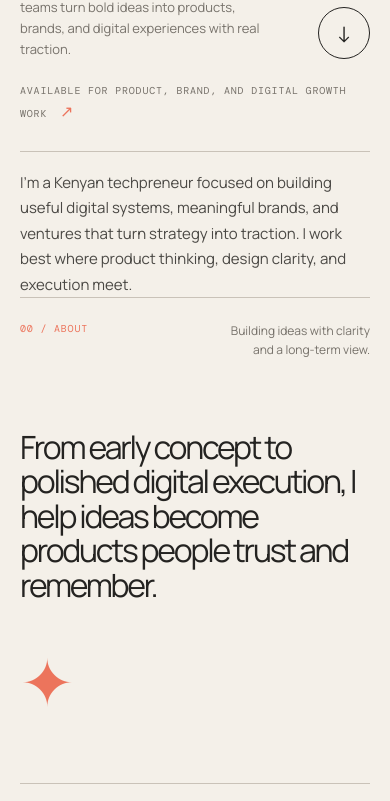
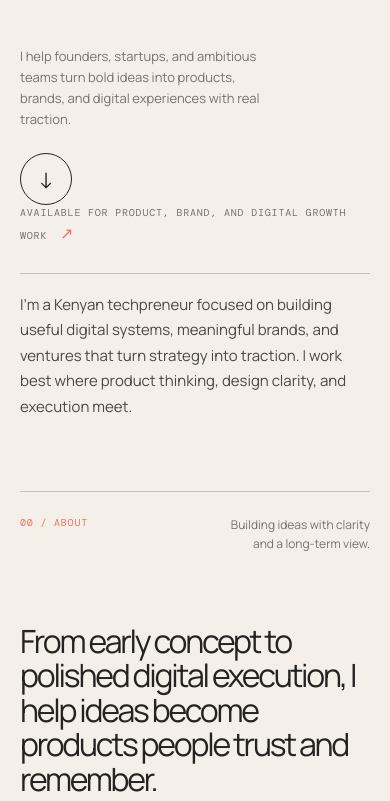
Before and after one commit to v0qeh/Personal-Portfolio, a website built with Vite: page index.html in a window 390 px wide. Shown: the part 471-1272 px from the top of the page. Built offline with nearby package versions, Linux system fonts and the light colour scheme; a web font is replaced by a local one.

Commit message:
Fix live mobile hero flow

```diff
--- a/src/style.css
+++ b/src/style.css
@@ -112,11 +112,11 @@ em { font-family: var(--serif); font-weight: 500; letter-spacing: -.04em; }
     pointer-events: auto;
   }
   .header-cta { display: none; }
-  .hero { min-height: 600px; padding-top: 70px; }
+  .hero { min-height: auto; padding-top: 70px; padding-bottom: 72px; }
   .hero-kicker { flex-wrap: wrap; max-width: 270px; line-height: 1.7; }
   .kicker-line { display: none; }
   h1 { margin-top: 40px; font-size: clamp(56px, 16vw, 90px); }
-  .hero-bottom { align-items: end; gap: 18px; padding-bottom: 24px; }
+  .hero-bottom { align-items: flex-start; flex-direction: column; gap: 24px; margin-top: 70px; padding-bottom: 0; }
   .hero-intro { width: auto; max-width: 250px; min-width: 0; font-size: 13px; }
   .hero-note { position: static; align-self: flex-start; margin-top: 0; line-height: 1.6; }
   .work, .approach, .contact { padding-bottom: 88px; }
@@ -137,7 +137,6 @@ em { font-family: var(--serif); font-weight: 500; letter-spacing: -.04em; }
 }
 @media (max-width: 380px) {
   .site-header, .section-wrap, .site-footer { width: calc(100% - 32px); }
-  .hero { min-height: 620px; }
   .hero-bottom { align-items: start; flex-direction: column; padding-bottom: 24px; }
   .hero-intro { max-width: 230px; }
   .round-link { align-self: flex-end; }
```
